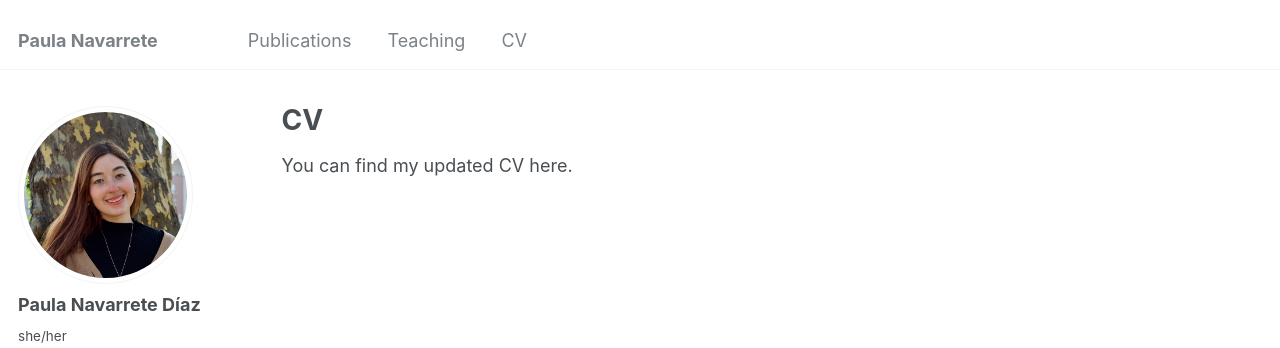
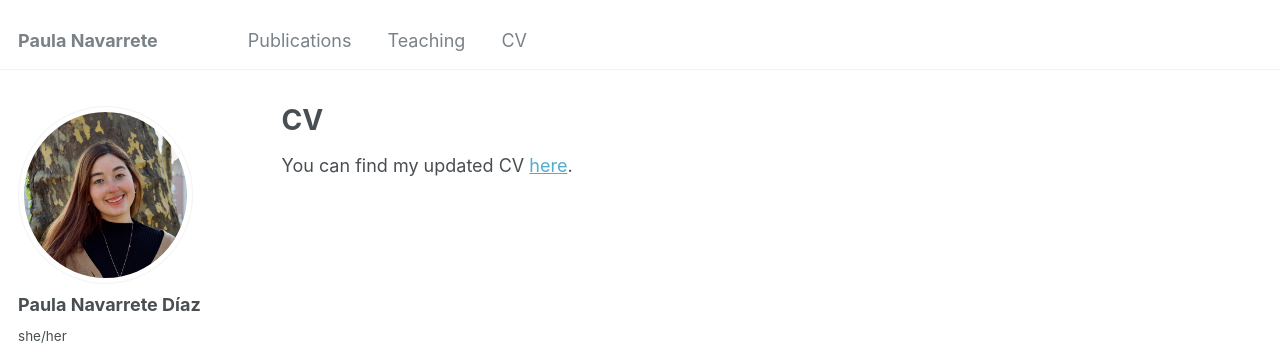
Before and after one commit to cheerstopaula/cheerstopaula.github.io, a Jekyll site: the page built from _pages/cv.md, in a window 1280 px wide. Shown: the top 348 px of the page. Built offline with Jekyll 4.4.1, drawn with Linux system fonts in a browser that asks for light colours; some web fonts are replaced; some of the changed lines change nothing that is shown.

Commit message:
Update cv.md

```diff
--- a/_pages/cv.md
+++ b/_pages/cv.md
@@ -7,4 +7,4 @@ redirect_from:
   - /resume
 ---
 
-You can find my updated CV here.
+You can find my updated CV [here](https://cheerstopaula.github.io/files/CV.pdf).
```
